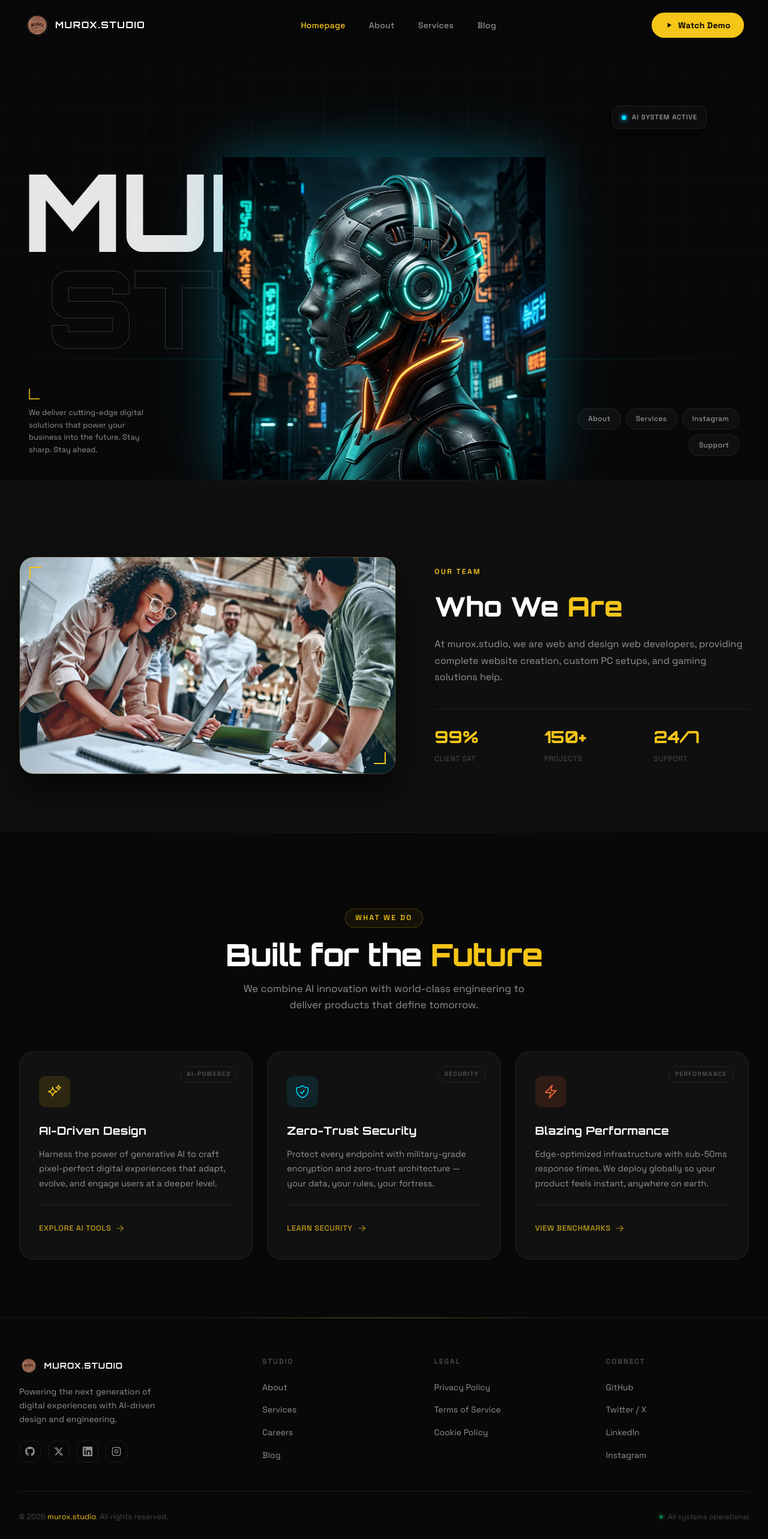
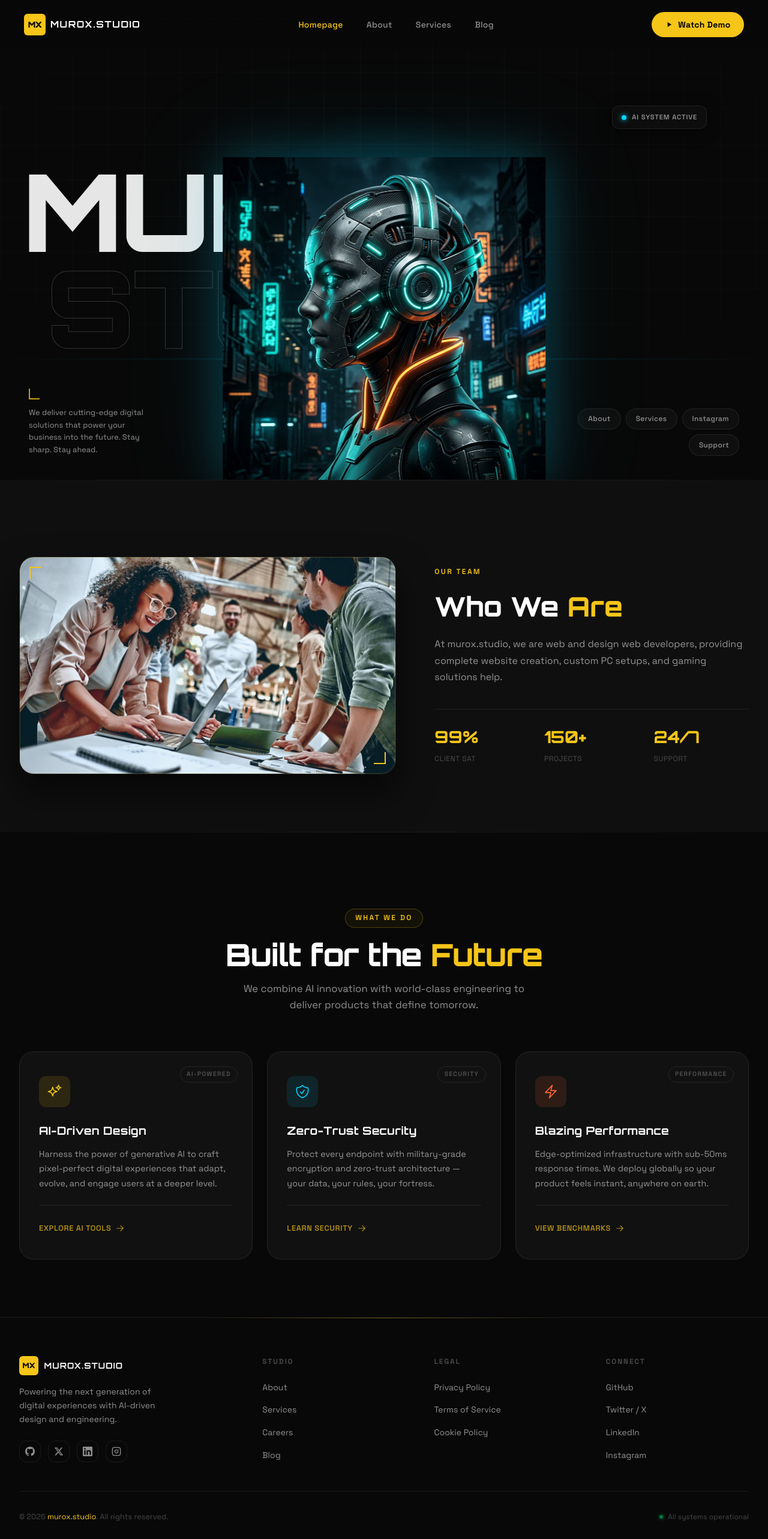
Before and after one commit to KHAIRIBO/murox.studio, a Next.js app: page / in a window 1280 px wide. Shown: the top 2566 px of the page at 60% size. Built offline with nearby package versions, Linux system fonts and the light colour scheme.

Commit message:
clean: remove logo.png image and restore custom text logo MX in Navbar and Footer

```diff
--- a/components/Footer.tsx
+++ b/components/Footer.tsx
@@ -1,7 +1,6 @@
 'use client'
 
 import Link from 'next/link'
-import Image from 'next/image'
 import styles from './Footer.module.css'
 
 interface LinkItem {
@@ -57,13 +56,7 @@
           {/* Brand */}
           <div className={styles.brand}>
             <div className={styles.brandLogo}>
-              <Image
-                src="/logo.png"
-                alt="murox.studio logo"
-                width={32}
-                height={32}
-                style={{ objectFit: 'contain' }}
-              />
+              <div className={styles.brandIcon}>MX</div>
               <span className={styles.brandName}>murox.studio</span>
             </div>
             <p className={styles.brandTagline}>
--- a/components/Navbar.tsx
+++ b/components/Navbar.tsx
@@ -1,19 +1,11 @@
 import Link from 'next/link'
-import Image from 'next/image'
 import styles from './Navbar.module.css'
 
 export default function Navbar() {
   return (
     <nav className={styles.navbar} role="navigation" aria-label="Main navigation">
       <Link href="/" className={styles.logo} id="site-logo">
-        <Image
-          src="/logo.png"
-          alt="murox.studio logo"
-          width={44}
-          height={44}
-          className={styles.logoImg}
-          priority
-        />
+        <div className={styles.logoIcon}>MX</div>
         <span className={styles.logoText}>murox.studio</span>
       </Link>
 
```
Also changed, not shown: public/logo.png (deleted).
